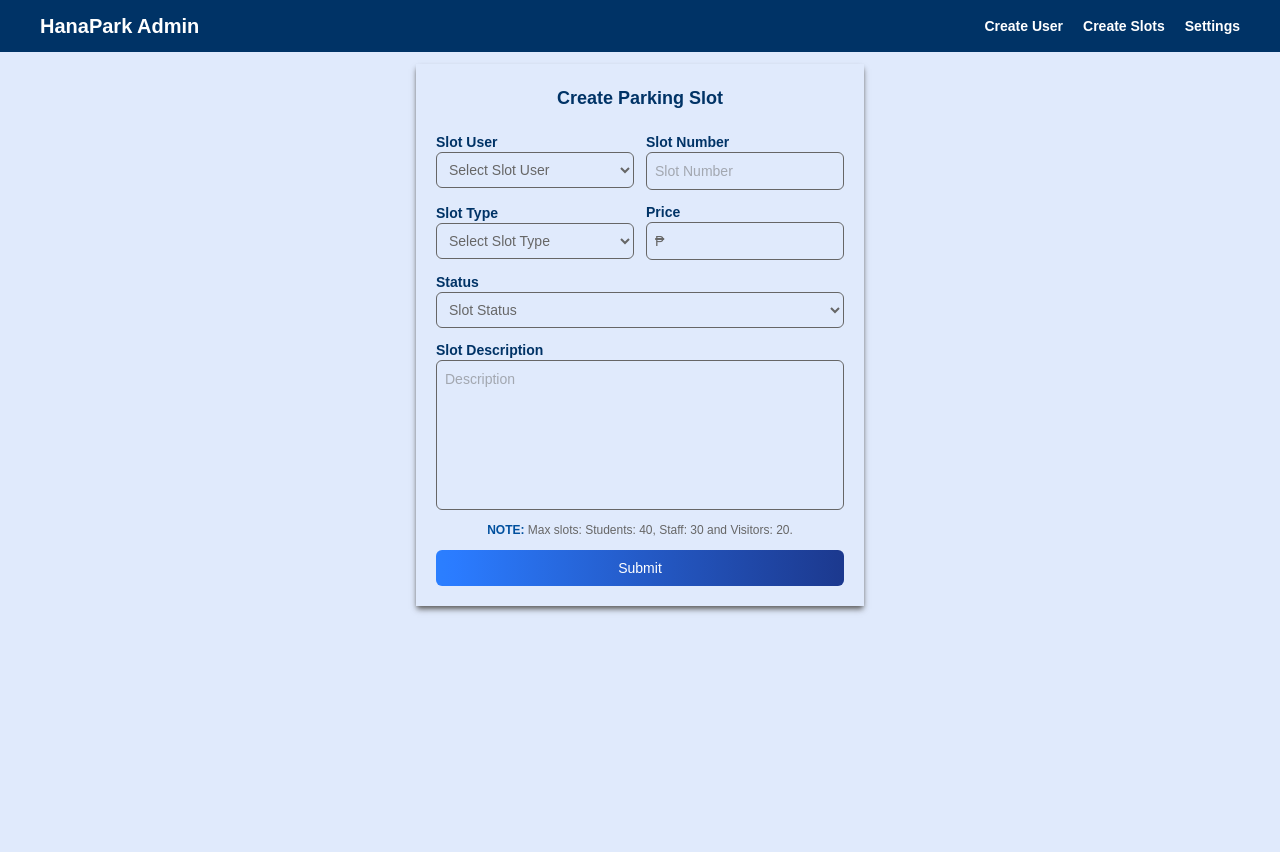
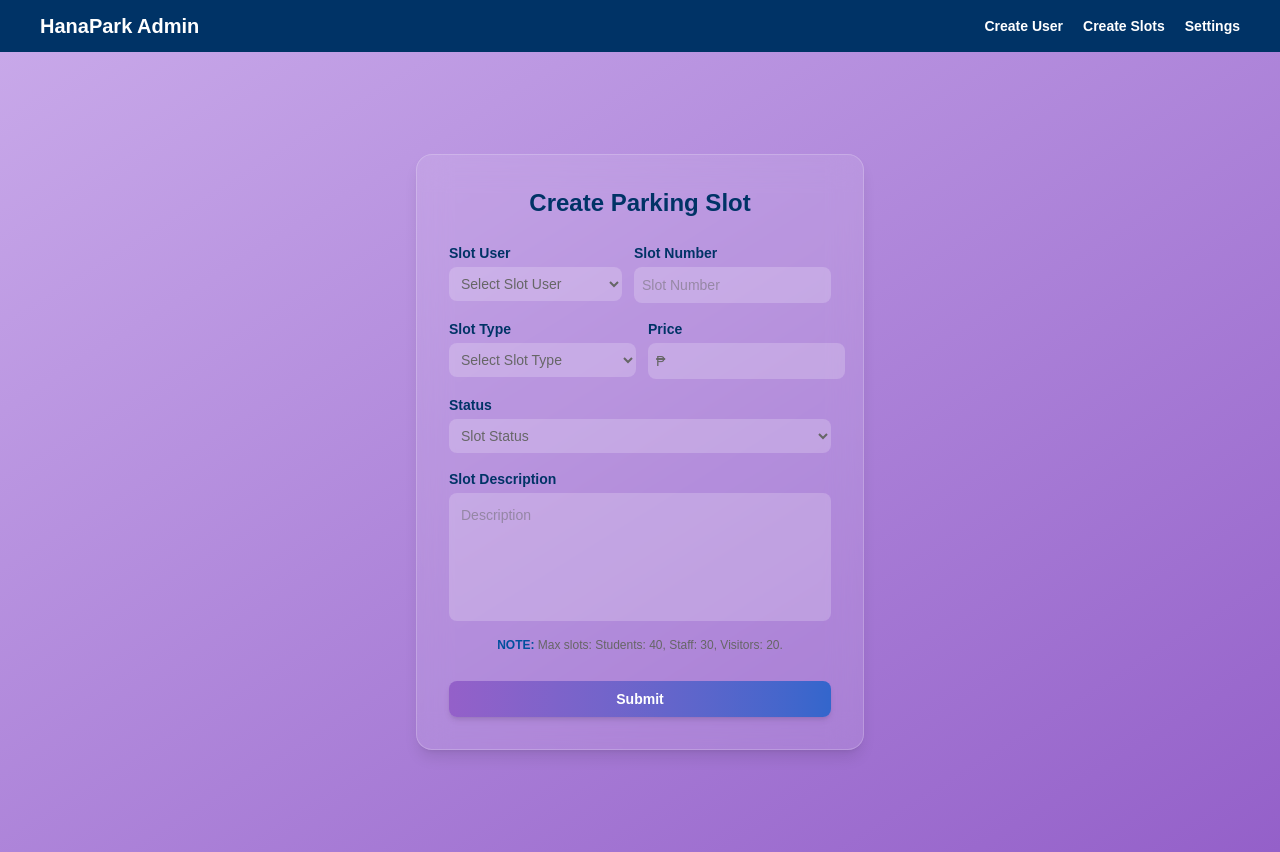
Before and after one commit to prodby-david/Capstone-Project-HanaPark-, a React (Vite) app in the folder client/: page /admin/slots in a window 1280 px wide. Before the commit the page ends 800 px from the top, so only its background shows below. Built offline with nearby package versions, Linux system fonts and the light colour scheme; no server answers; sample sign-in values are in the browser's storage.

Commit message:
fix: adjust the ui

```diff
--- a/client/src/components/forms/admin/createSlot.jsx
+++ b/client/src/components/forms/admin/createSlot.jsx
@@ -133,139 +133,130 @@ const CreateSlot = () => {
  return (
   <>
     <AdminHeader />
-      <div className='flex justify-center items-center mt-3 px-5'>
+    <div className="flex justify-center items-center min-h-screen bg-gradient-to-br from-[#C8A8E9] to-[#9460C9] px-5">
+      <div className="w-full max-w-md bg-white/10 backdrop-blur-lg rounded-2xl p-8 shadow-lg border border-white/20">
+        <h2 className="text-2xl font-semibold text-color text-center mb-6">
+          Create Parking Slot
+        </h2>
 
-        <div className='flex flex-col text-center p-5 shadow-md shadow-color-2 w-full max-w-md'>
-
-          <h2 className='text-lg text-color font-semibold'>Create Parking Slot</h2>
-
-          <form className='flex flex-col gap-3 mt-5'>
-
-            <div className='flex gap-x-3 w-full'>
-
-              <div className='flex flex-col items-baseline w-full'>
+        <form className="flex flex-col gap-4">
+          <div className="flex gap-3">
+            <div className="flex flex-col w-full">
               <label
                 htmlFor="SlotUser"
-                 className='text-color-3 font-semibold text-sm'
+                className="text-sm font-semibold text-color-3 mb-1"
               >
                 Slot User
               </label>
-
               <select
                 name="slotUser"
                 id="SlotUser"
                 value={slotData.slotUser}
                 onChange={handleChange}
-                className='outline-0 border hover:cursor-pointer focus:border-color-3 p-2 rounded-md text-sm text-color-2 w-full'
+                className="p-2 rounded-lg bg-white/20 text-color-2 outline-none focus:ring-2 focus:ring-[#9460C9] transition-all text-sm"
               >
-
-                  <option value="" disabled>Select Slot User</option>
+                <option value="" disabled>
+                  Select Slot User
+                </option>
                 <option value="Student">Student</option>
                 <option value="Staff">Staff</option>
                 <option value="Visitor">Visitor</option>
-
               </select>
-
             </div>
 
-              <div className='flex flex-col items-baseline w-full'>
-
+            <div className="flex flex-col w-full">
               <label
                 htmlFor="SlotNumber"
-                className='text-color-3 font-semibold text-sm'
+                className="text-sm font-semibold text-color-3 mb-1"
               >
                 Slot Number
               </label>
-
               <input
                 type="text"
-                  name='slotNumber'
-                  id='SlotNumber'
+                name="slotNumber"
+                id="SlotNumber"
                 value={slotData.slotNumber}
                 onChange={handleChange}
                 readOnly
-                  disabled={true}
-                  placeholder='Slot Number'
-                  className='border p-2 rounded-md text-sm text-color-2 w-full'
+                disabled
+                placeholder="Slot Number"
+                className="p-2 rounded-lg bg-white/20 text-color-2 outline-none cursor-not-allowed text-sm"
               />
-
+            </div>
           </div>
 
-
-            </div>
-
-              <div className='flex gap-3 items-center justify-center '>
-
-                <div className='flex flex-col items-baseline w-full'>
+          <div className="flex gap-3">
+            <div className="flex flex-col w-full">
               <label
                 htmlFor="SlotType"
-                  className='text-color-3 font-semibold text-sm'
+                className="text-sm font-semibold text-color-3 mb-1"
               >
                 Slot Type
               </label>
-
               <select
                 name="slotType"
                 id="SlotType"
                 value={slotData.slotType}
                 onChange={handleChange}
-                    className=' outline-0 border focus:border-color-3 p-2 rounded-md text-sm text-color-2 w-full'
+                className="p-2 rounded-lg bg-white/20 text-color-2 outline-none focus:ring-2 focus:ring-[#9460C9] transition-all text-sm"
               >
-                      <option value="" disabled>Select Slot Type</option>
-                      <option value="2-Wheels (399cc below)">2-Wheels (399cc below)</option>
+                <option value="" disabled>
+                  Select Slot Type
+                </option>
+                <option value="2-Wheels (399cc below)">
+                  2-Wheels (399cc below)
+                </option>
                 <option value="2-Wheels (400cc up)">2-Wheels (400cc up)</option>
                 <option value="4-Wheels">4-Wheels</option>
               </select>
-
             </div>
 
-                <div className='flex flex-col items-baseline w-full'>
+            <div className="flex flex-col w-full">
               <label
                 htmlFor="SlotPrice"
-                  className='text-color-3 font-semibold text-sm'
+                className="text-sm font-semibold text-color-3 mb-1"
               >
                 Price
               </label>
               <input
                 type="text"
-                      id='SlotPrice'
+                id="SlotPrice"
                 value={`₱ ${slotData.slotPrice}`}
                 onChange={handleChange}
                 readOnly
-                      className='outline-0 border focus:border-color-3 p-2 rounded-md text-sm text-color-2 w-full'
+                className="p-2 rounded-lg bg-white/20 text-color-2 outline-none cursor-not-allowed text-sm"
               />
             </div>
-
           </div>
 
-              <div className='flex flex-col items-baseline w-full'>
+          <div className="flex flex-col">
             <label
               htmlFor="SlotStatus"
-                className='text-color-3 font-semibold text-sm'
+              className="text-sm font-semibold text-color-3 mb-1"
             >
               Status
             </label>
-
             <select
               name="slotStatus"
               id="SlotStatus"
               value={slotData.slotStatus}
               onChange={handleChange}
-                className='outline-0 border focus:border-color-3 p-2 rounded-md text-sm text-color-2 w-full' >
-                  <option value="" disabled>Slot Status</option>
+              className="p-2 rounded-lg bg-white/20 text-color-2 outline-none focus:ring-2 focus:ring-[#9460C9] transition-all text-sm"
+            >
+              <option value="" disabled>
+                Slot Status
+              </option>
               <option value="Available">Available</option>
               <option value="Reserved">Reserved</option>
               <option value="Occupied">Occupied</option>
               <option value="Ongoing Maintenance">Ongoing Maintenance</option>
             </select>
-
           </div>
 
-
-            <div className='flex flex-col items-baseline w-full'>
+          <div className="flex flex-col">
             <label
               htmlFor="SlotDescription"
-                className='text-color-3 font-semibold text-sm'
+              className="text-sm font-semibold text-color-3 mb-1"
             >
               Slot Description
             </label>
@@ -275,32 +266,31 @@ const CreateSlot = () => {
               value={slotData.slotDescription}
               onChange={handleChange}
               maxLength={100}
-              placeholder='Description'
-              className='outline-0 border focus:border-color-3 p-2 rounded-md text-sm text-color-2 w-full h-[150px] resize-none'>
-              </textarea>
+              placeholder="Description"
+              className="p-3 rounded-lg bg-white/20 text-color-2 outline-none focus:ring-2 focus:ring-[#9460C9] transition-all text-sm resize-none h-32"
+            ></textarea>
           </div>
 
-            <div>
-              <p className='text-xs text-color-2'><span className='font-semibold text-color-3'>NOTE: </span>Max slots: Students: 40, Staff: 30 and Visitors: 20.</p>
+          <p className="text-xs text-center text-color-2">
+            <span className="font-semibold text-color-3">NOTE:</span> Max slots:
+            Students: 40, Staff: 30, Visitors: 20.
+          </p>
+
+          <button
+            type="submit"
+            onClick={handleSubmit}
+            className="w-full mt-3 bg-gradient-to-r from-[#9460C9] to-[#3366CC] text-white py-2 rounded-lg text-sm font-semibold hover:scale-[1.02] transition-all duration-300 shadow-md"
+          >
+            Submit
+          </button>
+        </form>
+      </div>
     </div>
 
-            <button
-              type='submit'
-              onClick={handleSubmit}
-              className='w-full bg-gradient-to-r from-blue-500 to-blue-900 text-white p-2 rounded-md hover:from-blue-900 hover:to-blue-500 transition duration-300 cursor-pointer text-sm'>
-              Submit
-            </button>
+    {isLoading ? <Loader text="Creating slot..." /> : null}
+  </>
+);
 
-
-          </form>
-
-        </div>
-
-      </div>
-
-      {isLoading ? <Loader text='Creating slot...' /> : null}
-    </>
-  )
 }
 
 export default CreateSlot;
```
Lines whose indentation alone changed are shown as unchanged.
